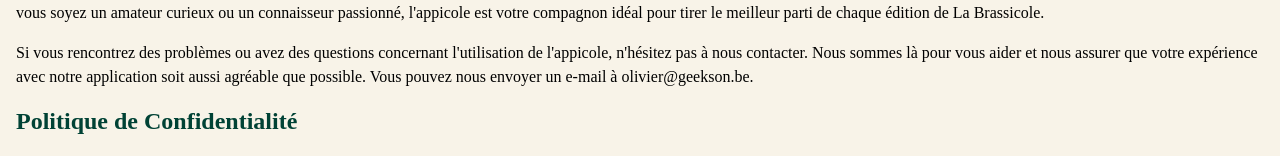
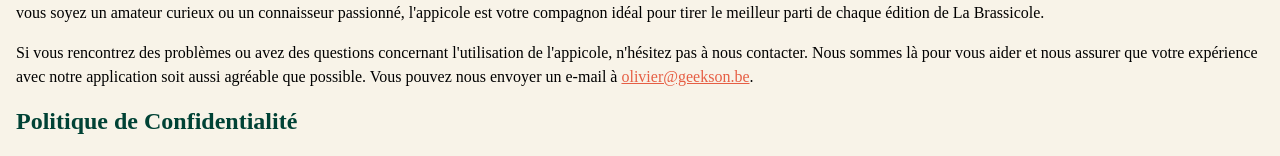
Before and after one commit to Geeksonn/brassicole.be, a SvelteKit app: page /app-support in a window 1280 px wide. Shown: the part 231-387 px from the top of the page. Built offline with nearby package versions, Linux system fonts and the light colour scheme; a web font is replaced by a local one.

Commit message:
Link in orange for support on app

```diff
--- a/src/routes/app-support/+page.svelte
+++ b/src/routes/app-support/+page.svelte
@@ -20,7 +20,7 @@
 			Si vous rencontrez des problèmes ou avez des questions concernant l'utilisation de l'appicole,
 			n'hésitez pas à nous contacter. Nous sommes là pour vous aider et nous assurer que votre
 			expérience avec notre application soit aussi agréable que possible. Vous pouvez nous envoyer
-			un e-mail à <a href="mailto:olivier@geekson.be">olivier@geekson.be</a>.
+			un e-mail à <a href="mailto:olivier@geekson.be" class="underline text-brass-orange">olivier@geekson.be</a>.
 		</p>
 		<h1 class="font-title font-bold text-2xl text-brass-green">Politique de Confidentialité</h1>
 		<p>
```
